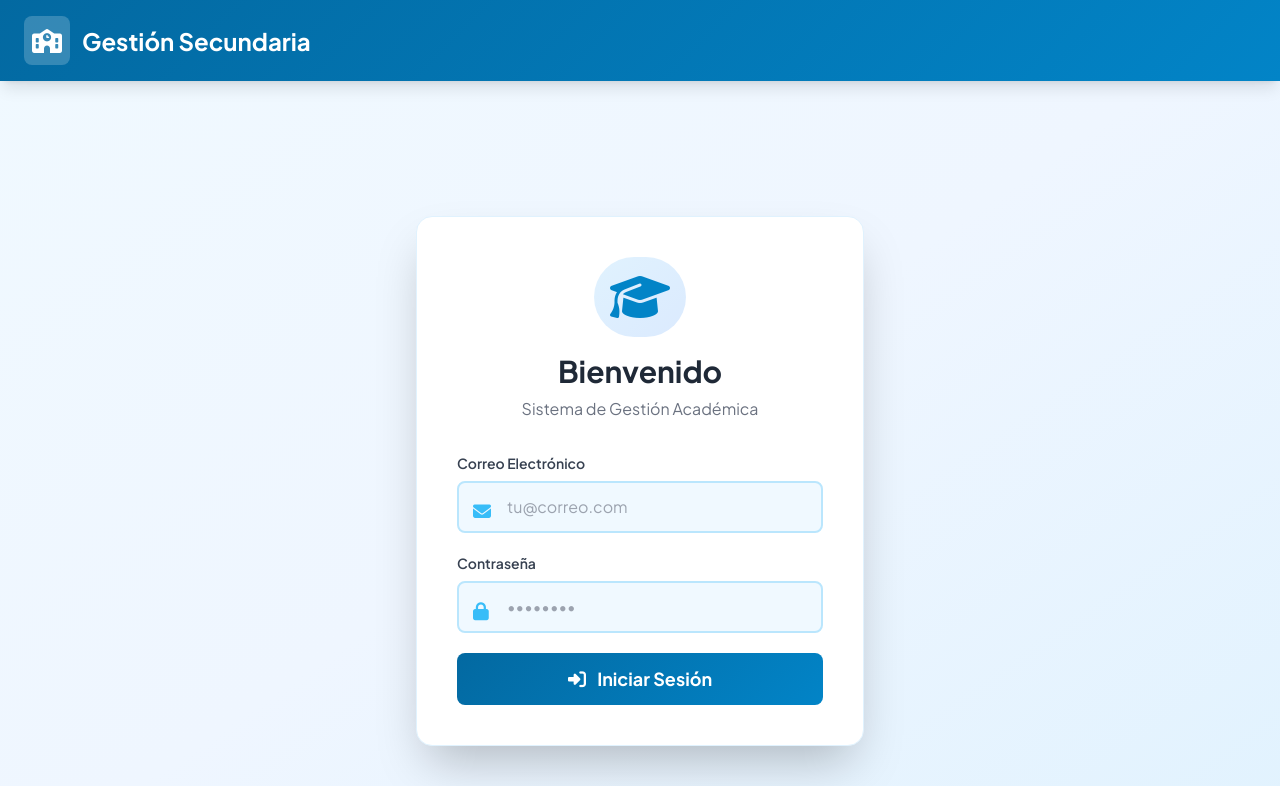
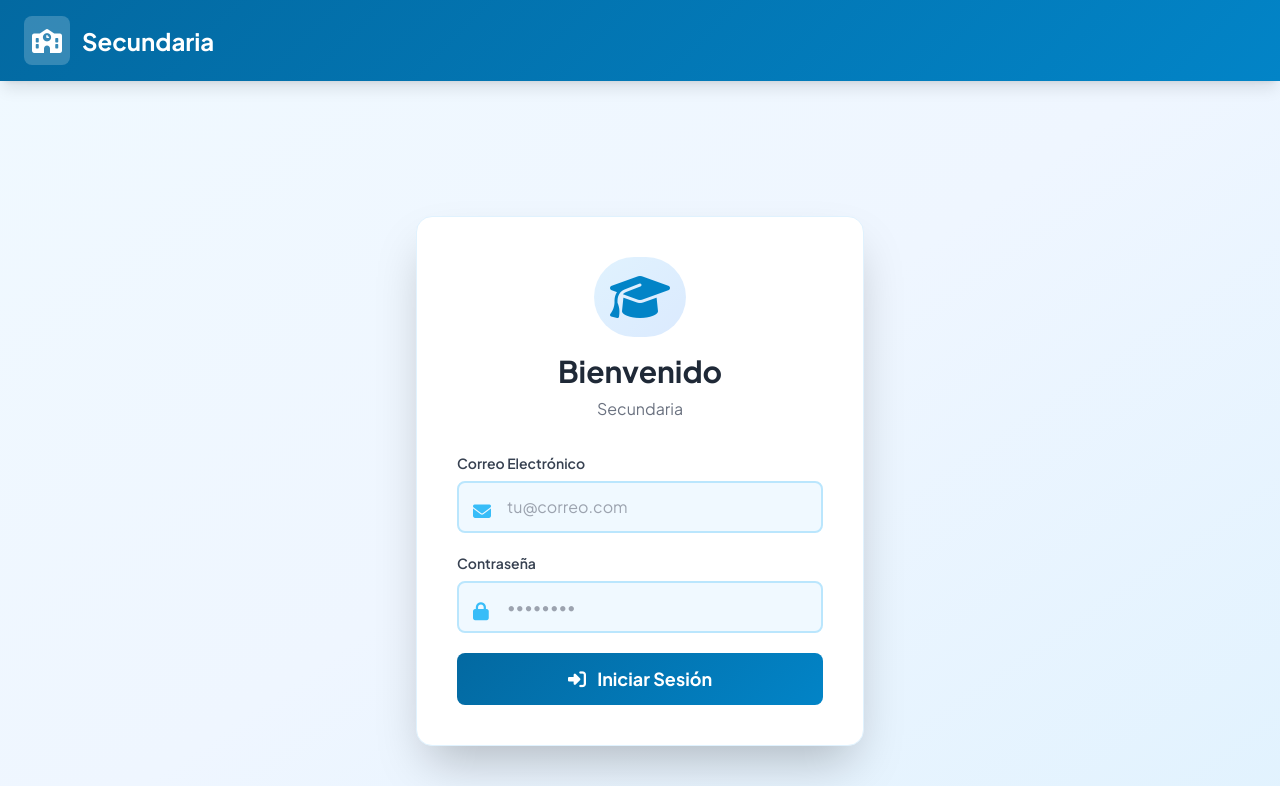
Before and after one commit to bismarb/coleg, a Flask app: page /login in a window 1280 px wide. Shown: the top 786 px of the page. Run offline with Flask 3, Linux system fonts and the light colour scheme; some libraries are stand-ins or nearby versions.

Commit message:
Update application title to display "Secundaria"
Update various template files (base.html, login.html) to change the application title and headings from "Sistema de Gestión - Secundaria" and related phrases to "Secundaria".

Replit-Commit-Author: Agent
Replit-Commit-Session-Id: 6c29dedf-a5d0-4867-8194-dba4f988ca98
Replit-Commit-Checkpoint-Type: full_checkpoint
Replit-Commit-Event-Id: 62c091bf-1499-490c-a967-b29af5b2b99b
Replit-Commit-Screenshot-Url: https://storage.googleapis.com/screenshot-production-us-central1/81a919ab-7509-4977-9993-cf3b59151fee/6c29dedf-a5d0-4867-8194-dba4f988ca98/xGnxmm9

```diff
--- a/templates/base.html
+++ b/templates/base.html
@@ -3,7 +3,7 @@
 <head>
     <meta charset="UTF-8">
     <meta name="viewport" content="width=device-width, initial-scale=1.0">
-    <title>{% block title %}Sistema de Gestión - Secundaria{% endblock %}</title>
+    <title>{% block title %}Secundaria{% endblock %}</title>
     <script src="https://cdn.tailwindcss.com"></script>
     <link rel="stylesheet" href="https://cdnjs.cloudflare.com/ajax/libs/font-awesome/6.4.0/css/all.min.css">
     <style>
@@ -27,7 +27,7 @@
                 <div class="bg-white bg-opacity-20 p-2 rounded-lg">
                     <i class="fas fa-school text-2xl"></i>
                 </div>
-                <span>Gestión Secundaria</span>
+                <span>Secundaria</span>
             </div>
             <div class="flex gap-4 items-center">
                 {% if current_user.is_authenticated %}
--- a/templates/login.html
+++ b/templates/login.html
@@ -1,6 +1,6 @@
 {% extends "base.html" %}
 
-{% block title %}Iniciar Sesión - Sistema de Gestión Académica{% endblock %}
+{% block title %}Iniciar Sesión - Secundaria{% endblock %}
 
 {% block content %}
 <div class="w-full max-w-md">
@@ -10,7 +10,7 @@
                 <i class="fas fa-graduation-cap text-5xl text-sky-600"></i>
             </div>
             <h1 class="text-3xl font-bold text-gray-800">Bienvenido</h1>
-            <p class="text-gray-500 mt-2">Sistema de Gestión Académica</p>
+            <p class="text-gray-500 mt-2">Secundaria</p>
         </div>
 
         {% with messages = get_flashed_messages(with_categories=true) %}
```
Also changed, not shown: 1 other file.
